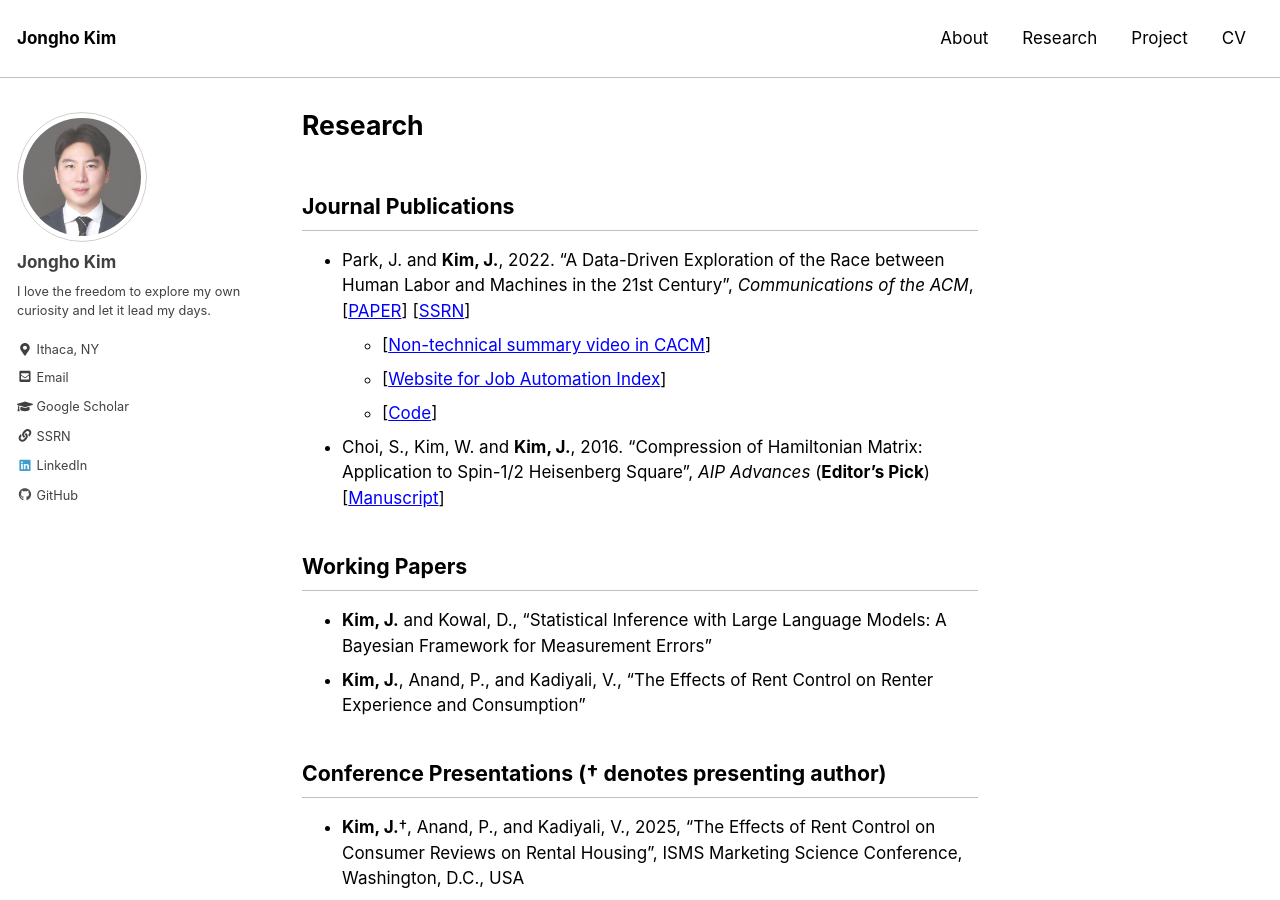
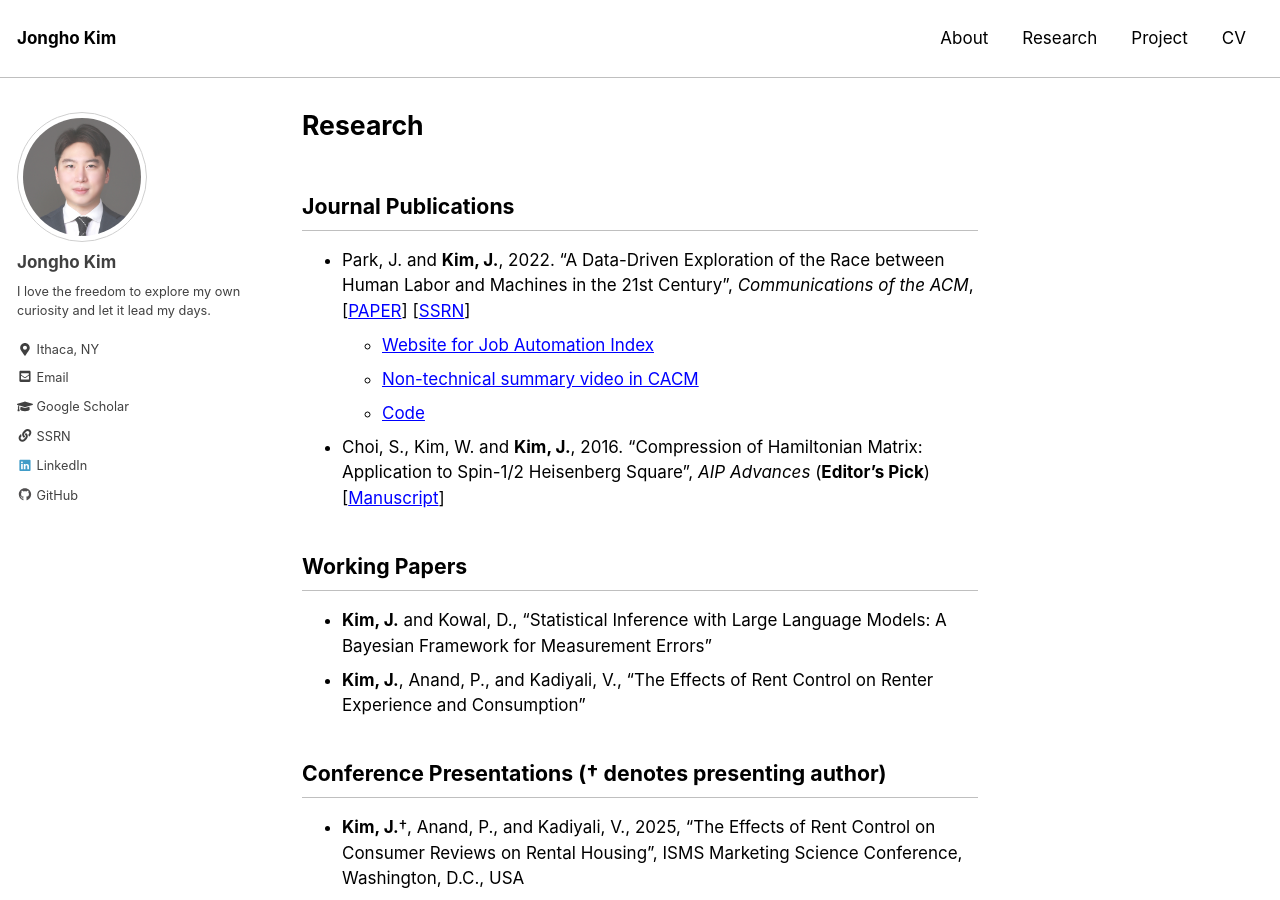
Before and after one commit to jonghkim/jonghkim.github.io, a Jekyll site: the page built from _pages/research.md, in a window 1280 px wide and 900 px high. Built offline with Jekyll 4.4.1, drawn with Linux system fonts in a browser that asks for light colours.

Commit message:
update WP

```diff
--- a/_pages/research.md
+++ b/_pages/research.md
@@ -7,9 +7,9 @@ last_modified_at: 2021-03-28
 ---
 ## Journal Publications
 - Park, J. and **Kim, J.**, 2022. “A Data-Driven Exploration of the Race between Human Labor and Machines in the 21st Century”, *Communications of the ACM*, [[PAPER](https://cacm.acm.org/magazines/2022/5/260356-a-data-driven-exploration-of-the-race-between-human-labor-and-machines-in-the-21st-century/fulltext)] [[SSRN](https://papers.ssrn.com/sol3/papers.cfm?abstract_id=3924789)]
-  - [[Non-technical summary video in CACM](https://vimeo.com/700520130)]
-  - [[Website for Job Automation Index](https://jobautomationindex.com/)]
-  - [[Code](https://github.com/jonghkim/job-automation-index)]
+  - [Website for Job Automation Index](https://jobautomationindex.com/)
+  - [Non-technical summary video in CACM](https://vimeo.com/700520130)
+  - [Code](https://github.com/jonghkim/job-automation-index)
 - Choi, S., Kim, W. and **Kim, J.**, 2016. “Compression of Hamiltonian Matrix: Application to Spin-1/2 Heisenberg Square”, *AIP Advances* (**Editor’s Pick**) [[Manuscript](https://aip.scitation.org/doi/pdf/10.1063/1.4963834?class=pdf)]
 
 ## Working Papers
```
